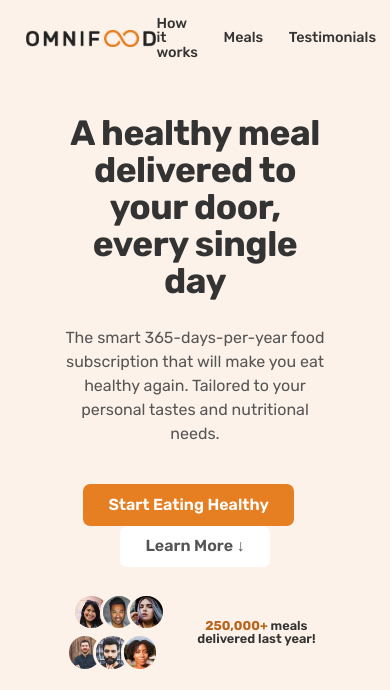
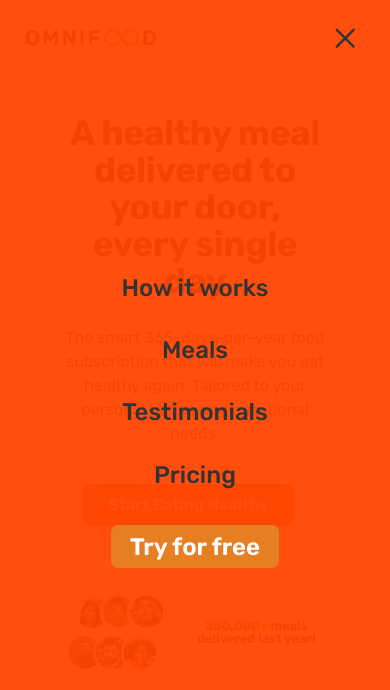
Before and after one commit to Saurav-98/OmniFoods-Website, a plain HTML site: page index.html in a window 390 px wide. Shown: the top 690 px of the page. Drawn offline with nearby package versions, Linux system fonts and the light colour scheme.

Commit message:
done css part for mobile navigation

```diff
--- a/index.html
+++ b/index.html
@@ -17,12 +17,14 @@
     />
   </head>
   <body>
-    <header class="header">
-      <img
-        src="./assets/img/omnifood-logo.png"
-        alt="omnifoods logo"
-        class="logo"
-      />
+    <header class="header nav-open">
+      <a href="#">
+        <img
+          src="./assets/img/omnifood-logo.png"
+          alt="omnifoods logo"
+          class="logo"
+        />
+      </a>
       <nav class="main-nav">
         <ul class="main-nav-list">
           <li>
@@ -36,6 +38,17 @@
           <li><a href="#cta" class="main-nav-link cta-nav">Try for free</a></li>
         </ul>
       </nav>
+
+      <button class="btn-mobile-nav">
+        <ion-icon
+          name="menu-outline"
+          class="mobile-nav-icon icon-menu"
+        ></ion-icon>
+        <ion-icon
+          name="close-outline"
+          class="mobile-nav-icon icon-close"
+        ></ion-icon>
+      </button>
     </header>
     <main>
       <section class="section-hero">
--- a/omnifoods-styles/general.css
+++ b/omnifoods-styles/general.css
@@ -63,6 +63,7 @@ html {
   scroll-behavior: smooth;
   /* 10px / 16px --> 62.5% */
   /* 62.5% of user's browser font-size setting */
+  overflow-x: hidden;
 }
 body {
   /* font-family: sans-serif;  */
--- a/omnifoods-styles/responsive.css
+++ b/omnifoods-styles/responsive.css
@@ -90,4 +90,60 @@
   .gallery {
     grid-template-columns: repeat(6, 1fr);
   }
+
+  .cta {
+    grid-template-columns: 3fr 2fr;
+  }
+  .cta-form {
+    grid-template-columns: repeat(1, 1fr);
+  }
+  .btn-form {
+    margin-top: 1.2rem;
+  }
+
+  .btn-mobile-nav {
+    display: block;
+  }
+  .main-nav {
+    background-color: rgba(255, 68, 0, 0.94);
+    position: absolute;
+    top: 0;
+    left: 0;
+    width: 100%;
+    height: 100vh;
+
+    display: flex;
+    justify-content: center;
+    align-items: center;
+    transition: all 0.5s ease-in;
+
+    /* display: none;  Allows No Transition */
+
+    opacity: 0;
+    pointer-events: none;
+    visibility: hidden;
+
+    transform: translateX(100%);
+  }
+
+  .nav-open .main-nav {
+    opacity: 1;
+    pointer-events: auto;
+    visibility: visible;
+    transform: translateX(0);
+  }
+  .nav-open .icon-menu {
+    display: none;
+  }
+  .nav-open .icon-close {
+    display: block;
+  }
+  .main-nav-list {
+    flex-direction: column;
+    gap: 4.8rem;
+  }
+  .main-nav-link:link,
+  .main-nav-link:visited {
+    font-size: 3rem;
+  }
 }
--- a/omnifoods-styles/styles.css
+++ b/omnifoods-styles/styles.css
@@ -12,6 +12,7 @@
   height: 9.6rem;
   background-color: var(--tint-1);
   padding: 0 4.8rem;
+  position: relative;
 }
 .logo {
   height: 2.2rem;
@@ -53,6 +54,23 @@
 .main-nav-link.cta-nav:hover,
 .main-nav-link.cta-nav:active {
   background-color: var(--shade-1);
+}
+
+.btn-mobile-nav {
+  border: none;
+  background: none;
+  cursor: pointer;
+
+  display: none;
+}
+.mobile-nav-icon {
+  font-size: 4.8rem;
+  color: var(--gray-2);
+}
+.icon-menu {
+}
+.icon-close {
+  display: none;
 }
 /****************************************/
 /* HERO SECTION */
@@ -288,6 +306,7 @@
   display: flex;
   align-items: center;
   gap: 1.6rem;
+  line-height: 1.2;
 }
 
 .all-recepies {
```
